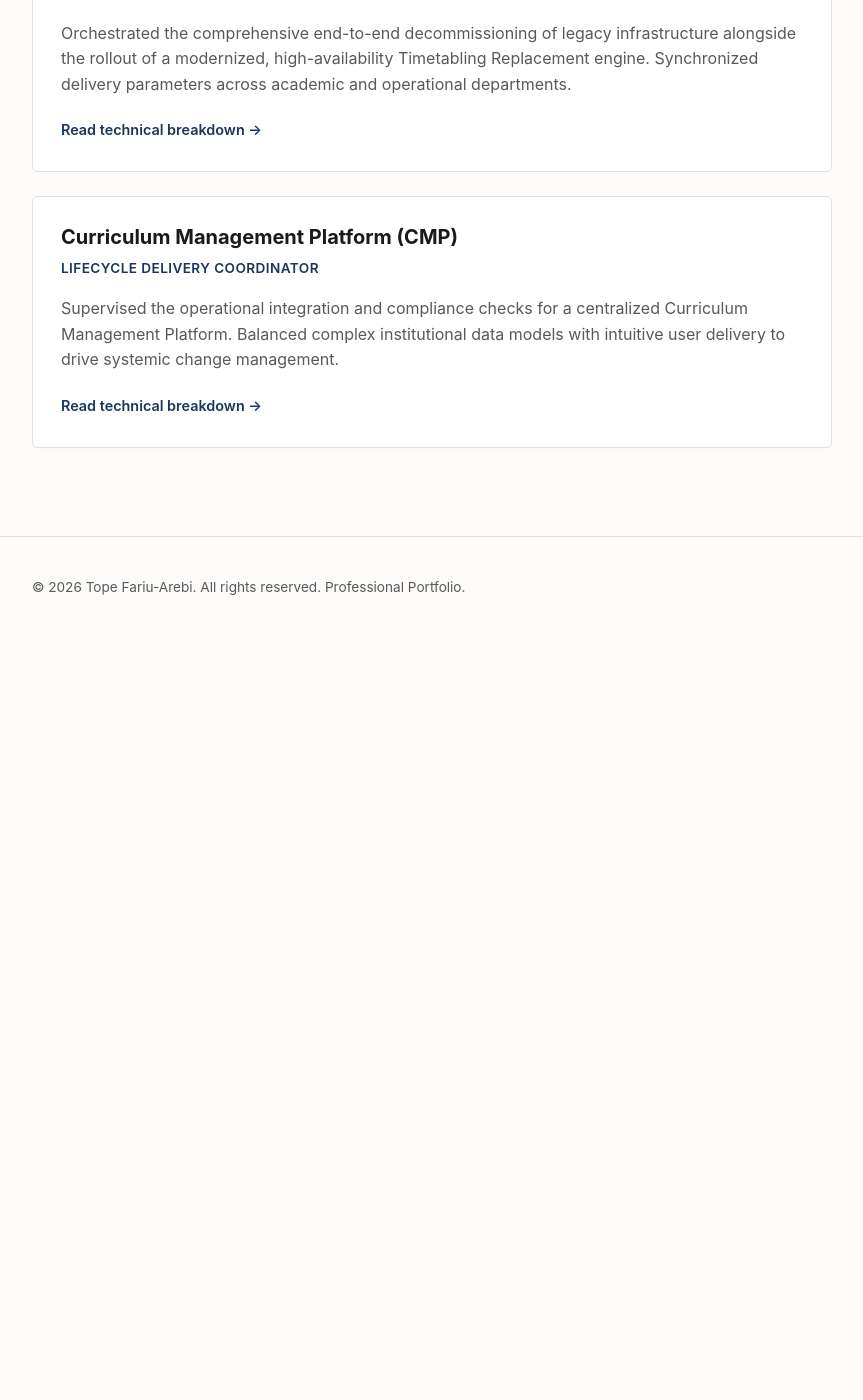
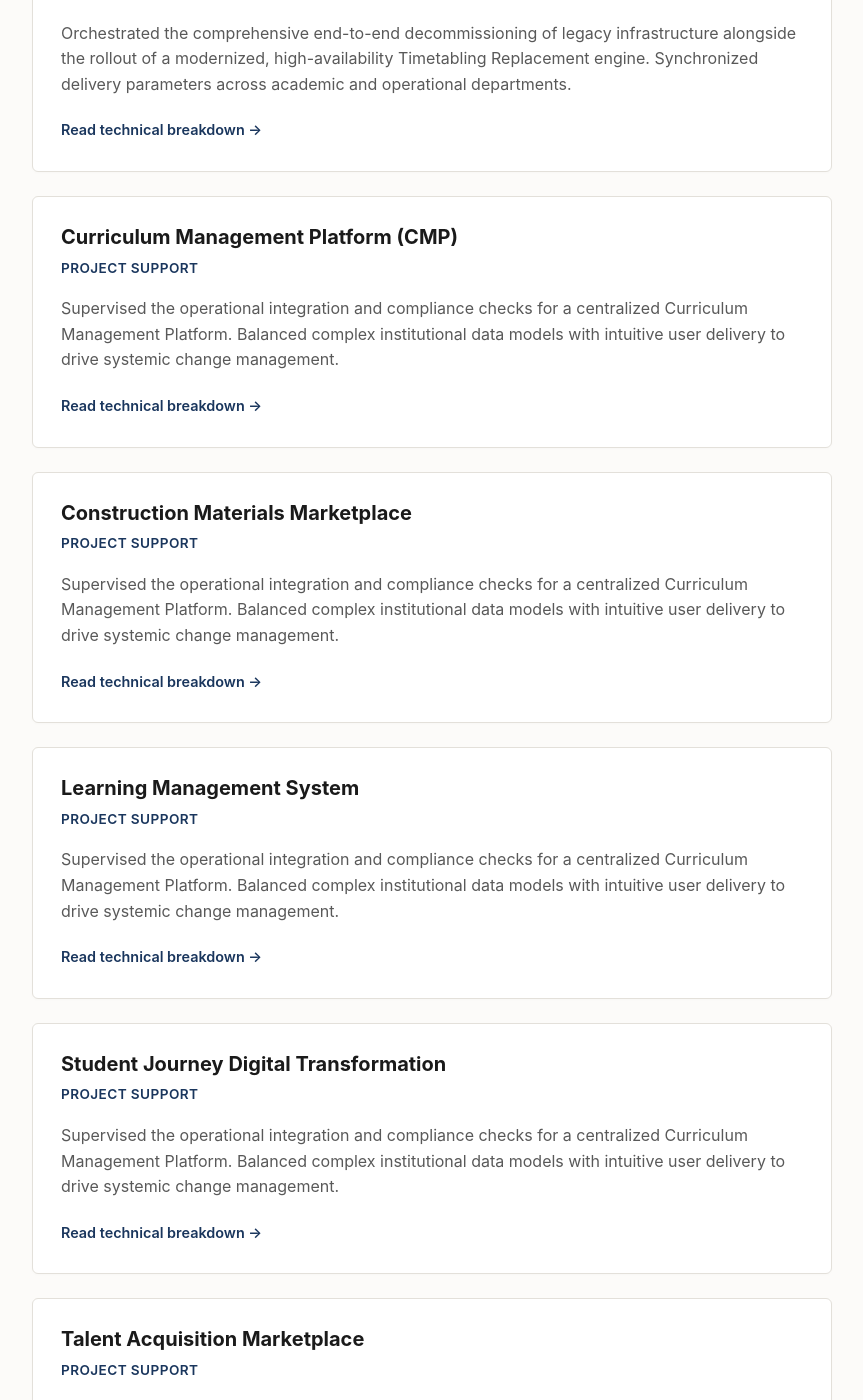
Before and after one commit to topearebi/topearebi-portfolio, a Jekyll site: the page built from index.html, in a window 1280 px wide and 1400 px high, scrolled down 1170 px. Shown: the whole window, without its empty margins (208-1071 px from the left). Built offline with Jekyll 4.4.1, drawn with Linux system fonts in a browser that asks for light colours; before the commit the page ends 1808 px from its top, so only the background shows below that; some of the changed text lies outside the part shown.

Commit message:
Update portfolio details for Temitope Arebi

```diff
--- a/index.html
+++ b/index.html
@@ -1,10 +1,10 @@
 ---
 layout: default
-title: Executive Portfolio
+title: Temitope Arebi - Product and Project Manager
 ---
 <section class="hero-block">
-    <h1>Tope Fariu-Arebi</h1>
-    <h2>Programme Co-ordinator & Digital Delivery Consultant</h2>
+    <h1>Temitope Fariu-Arebi</h1>
+    <h2>Product & Project Manager</h2>
     <p class="lead-text">
         I am a UK-based delivery specialist focusing on digital transformation, cross-functional project governance, and information technology alignment. I direct high-stakes software and infrastructure deployments, ensuring operational continuity and strict compliance with enterprise delivery requirements.
     </p>
@@ -37,7 +37,7 @@ title: Executive Portfolio
     <div class="workstream-card">
         <div class="card-header">
             <h4>Central Data Hub (CDH) Implementation</h4>
-            <span class="role-tag">Lead Governance & Technical Delivery</span>
+            <span class="role-tag">Assitant Programme Manager</span>
         </div>
         <p>Directed the overarching technical framework and programmatic governance for an enterprise-wide Central Data Hub deployment. Managed cross-functional engineering workstreams and maintained rigorous RAID logs to neutralize deployment dependencies across the institution.</p>
         <a href="{{ '/career-log/cdh-implementation/' | relative_url }}" class="case-study-link">Read technical breakdown &rarr;</a>
@@ -46,7 +46,7 @@ title: Executive Portfolio
     <div class="workstream-card">
         <div class="card-header">
             <h4>Timetabling Replacement (TTR) System</h4>
-            <span class="role-tag">Workstream Modernisation Lead</span>
+            <span class="role-tag">Assistant Programme Manager</span>
         </div>
         <p>Orchestrated the comprehensive end-to-end decommissioning of legacy infrastructure alongside the rollout of a modernized, high-availability Timetabling Replacement engine. Synchronized delivery parameters across academic and operational departments.</p>
         <a href="{{ '/career-log/ttr-system/' | relative_url }}" class="case-study-link">Read technical breakdown &rarr;</a>
@@ -55,7 +55,52 @@ title: Executive Portfolio
     <div class="workstream-card">
         <div class="card-header">
             <h4>Curriculum Management Platform (CMP)</h4>
-            <span class="role-tag">Lifecycle Delivery Coordinator</span>
+            <span class="role-tag">Project Support</span>
+        </div>
+        <p>Supervised the operational integration and compliance checks for a centralized Curriculum Management Platform. Balanced complex institutional data models with intuitive user delivery to drive systemic change management.</p>
+        <a href="{{ '/career-log/cmp-integration/' | relative_url }}" class="case-study-link">Read technical breakdown &rarr;</a>
+    </div>
+
+    <div class="workstream-card">
+        <div class="card-header">
+            <h4>Construction Materials Marketplace</h4>
+            <span class="role-tag">Project Support</span>
+        </div>
+        <p>Supervised the operational integration and compliance checks for a centralized Curriculum Management Platform. Balanced complex institutional data models with intuitive user delivery to drive systemic change management.</p>
+        <a href="{{ '/career-log/cmp-integration/' | relative_url }}" class="case-study-link">Read technical breakdown &rarr;</a>
+    </div>
+
+    <div class="workstream-card">
+        <div class="card-header">
+            <h4>Learning Management System</h4>
+            <span class="role-tag">Project Support</span>
+        </div>
+        <p>Supervised the operational integration and compliance checks for a centralized Curriculum Management Platform. Balanced complex institutional data models with intuitive user delivery to drive systemic change management.</p>
+        <a href="{{ '/career-log/cmp-integration/' | relative_url }}" class="case-study-link">Read technical breakdown &rarr;</a>
+    </div>
+
+    <div class="workstream-card">
+        <div class="card-header">
+            <h4>Student Journey Digital Transformation</h4>
+            <span class="role-tag">Project Support</span>
+        </div>
+        <p>Supervised the operational integration and compliance checks for a centralized Curriculum Management Platform. Balanced complex institutional data models with intuitive user delivery to drive systemic change management.</p>
+        <a href="{{ '/career-log/cmp-integration/' | relative_url }}" class="case-study-link">Read technical breakdown &rarr;</a>
+    </div>
+
+    <div class="workstream-card">
+        <div class="card-header">
+            <h4>Talent Acquisition Marketplace</h4>
+            <span class="role-tag">Project Support</span>
+        </div>
+        <p>Supervised the operational integration and compliance checks for a centralized Curriculum Management Platform. Balanced complex institutional data models with intuitive user delivery to drive systemic change management.</p>
+        <a href="{{ '/career-log/cmp-integration/' | relative_url }}" class="case-study-link">Read technical breakdown &rarr;</a>
+    </div>
+
+    <div class="workstream-card">
+        <div class="card-header">
+            <h4>Employee Record Digitisation</h4>
+            <span class="role-tag">Project Support</span>
         </div>
         <p>Supervised the operational integration and compliance checks for a centralized Curriculum Management Platform. Balanced complex institutional data models with intuitive user delivery to drive systemic change management.</p>
         <a href="{{ '/career-log/cmp-integration/' | relative_url }}" class="case-study-link">Read technical breakdown &rarr;</a>
```
